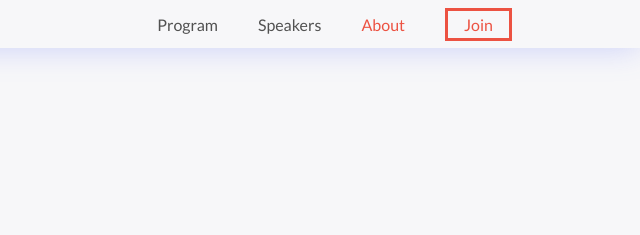
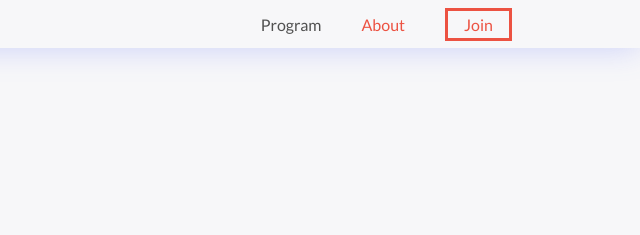
Before and after one commit to usmansbk/html-css-js-capstone, a website: page index.html in a window 1280 px wide. Shown: the top 235 px of the page, 640-1280 px from the left. Drawn offline with nearby package versions, Linux system fonts and the light colour scheme.

Commit message:
Remove speakers nav

```diff
--- a/index.html
+++ b/index.html
@@ -27,9 +27,6 @@
           <ul class="nav navbar-nav color-dark-text">
             <li class="nav-item">
               <a class="nav-link" href="#program">Program</a>
-            </li>
-            <li class="nav-item">
-              <a class="nav-link" href="#speakers">Speakers</a>
             </li>
             <li class="nav-item">
               <a class="nav-link" href="#about">About</a>
@@ -100,7 +97,7 @@
           </button>
         </div>
       </section>
-      <section id="speakers" class="featured-speakers bg-white mb-12">
+      <section class="featured-speakers bg-white mb-12">
         <h2 class="header-3 text-center color-secondary">Featured Speakers</h2>
         <div class="divider bg-primary bd-primary my-12"></div>
         <ul class="speakers-list"></ul>
@@ -221,14 +218,11 @@
         </button>
       </div>
       <ul class="menu-nav">
-        <li class="nav-item">
-          <a class="nav-link header-2" href="#about">About</a>
-        </li>
         <li class="nav-item header-2">
           <a class="nav-link" href="#program">Program</a>
         </li>
         <li class="nav-item">
-          <a class="nav-link header-2" href="#speakers">Speakers</a>
+          <a class="nav-link header-2" href="#about">About</a>
         </li>
       </ul>
     </div>
```
